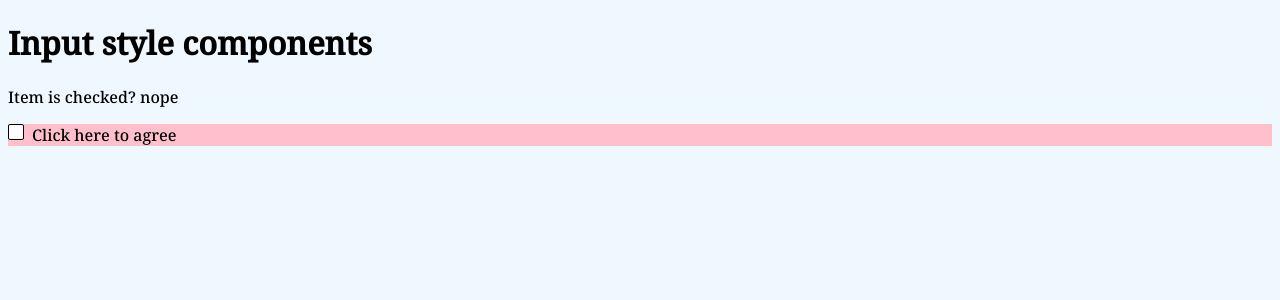
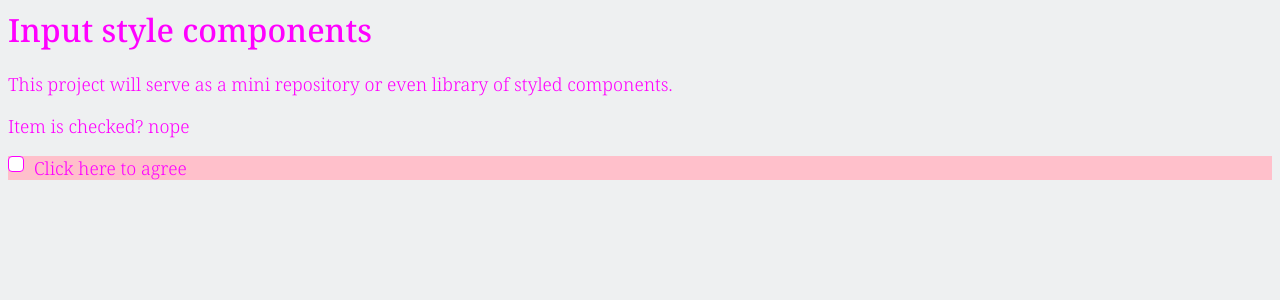
Before and after one commit to elalienx/input-style, a React (Create React App) app: page / in a window 1280 px wide. Shown: the top 300 px of the page. Built offline with nearby package versions, Linux system fonts and the light colour scheme.

Commit message:
adding style

```diff
--- a/src/App.jsx
+++ b/src/App.jsx
@@ -12,6 +12,10 @@ export default function App() {
   return (
     <div className="App">
       <h1>Input style components</h1>
+      <p>
+        This project will serve as a mini repository or even library of styled
+        components.
+      </p>
       <p>Item is checked? {check ? "yup" : "nope"}</p>
       <InputCheckbox
         settings={{ label: "Click here to agree" }}
--- a/src/styles/base/layout.css
+++ b/src/styles/base/layout.css
@@ -0,0 +1,10 @@
+* {
+  box-sizing: border-box;
+}
+
+body {
+  background-color: var(--color-background);
+  font-family: var(--font-family);
+  font-weight: var(--font-weight);
+  color: var(--color-text);
+}
--- a/src/styles/base/typography.css
+++ b/src/styles/base/typography.css
@@ -0,0 +1,16 @@
+h1,
+h2,
+h3,
+p {
+  margin-top: 0;
+}
+
+h1,
+h2,
+h3 {
+  font-weight: 500;
+}
+
+p {
+  font-size: var(--font-size);
+}
--- a/src/styles/base/variables.css
+++ b/src/styles/base/variables.css
@@ -0,0 +1,26 @@
+:root {
+  /* Colors */
+  --color-primary: #ff9500;
+  --color-secondary: #51b2c9;
+  --color-background: #eef0f1;
+  --color-text: #30290f;
+  --color-text: #ff00ff; /* for debug */
+
+  /* Fonts */
+  --font-family: "Noto Serif", serif;
+  --font-size: 18px;
+  --font-weight: 300;
+
+  /* Space */
+  --space-small: 8px;
+  --space-medium: 16px;
+  --space-big: 32px;
+
+  /* Other */
+  --border-radius: 4px;
+
+  /* Media queries */
+  /* Mobile by default */
+  /* Tablet: 550px */
+  /* Desktop: 750px */
+}
--- a/src/styles/components/input-checkbox.css
+++ b/src/styles/components/input-checkbox.css
@@ -0,0 +1,38 @@
+.input.checkbox {
+  background-color: pink;
+
+  /* Change to flex */
+  display: grid;
+  grid-template-columns: 1em auto;
+  gap: 8px;
+  font-size: var(--font-size);
+}
+
+.input.checkbox input[type="checkbox"] {
+  --outer-size: 16px;
+
+  display: grid;
+  place-content: center;
+  appearance: none;
+  width: var(--outer-size);
+  height: var(--outer-size);
+  margin: 0;
+  background-color: white;
+  border: solid 1.5px var(--color-text);
+  border-radius: var(--border-radius);
+}
+
+.input.checkbox input[type="checkbox"]::before {
+  --inner-size: 8px;
+
+  content: "";
+  width: var(--inner-size);
+  height: var(--inner-size);
+  transform: scale(0);
+  transition: 120ms transform ease-in-out;
+  box-shadow: inset var(--inner-size) var(--inner-size) var(--color-primary);
+}
+
+.input.checkbox input[type="checkbox"]:checked::before {
+  transform: scale(1);
+}
--- a/src/styles/style.css
+++ b/src/styles/style.css
@@ -10,48 +10,3 @@
 @import url("./components/input-checkbox.css");
 @import url("./components/input-range.css");
 @import url("./components/input-text.css");
-
-body {
-  background-color: aliceblue;
-  font-family: "Noto Serif", serif;
-}
-
-.input.checkbox {
-  background-color: pink;
-
-  /* Change to flex */
-  display: grid;
-  grid-template-columns: 1em auto;
-  gap: 8px;
-}
-
-input[type="checkbox"] {
-  --outer-size: 16px;
-
-  appearance: none;
-  background-color: white;
-  margin: 0;
-
-  box-sizing: border-box;
-  width: var(--outer-size);
-  height: var(--outer-size);
-  border: solid 1.5px black;
-  border-radius: 2px;
-
-  display: grid;
-  place-content: center;
-}
-
-input[type="checkbox"]::before {
-  --inner-size: 8px;
-  content: "";
-  width: var(--inner-size);
-  height: var(--inner-size);
-  transform: scale(0);
-  transition: 120ms transform ease-in-out;
-  box-shadow: inset var(--inner-size) var(--inner-size) cornflowerblue;
-}
-
-input[type="checkbox"]:checked::before {
-  transform: scale(1);
-}
```
